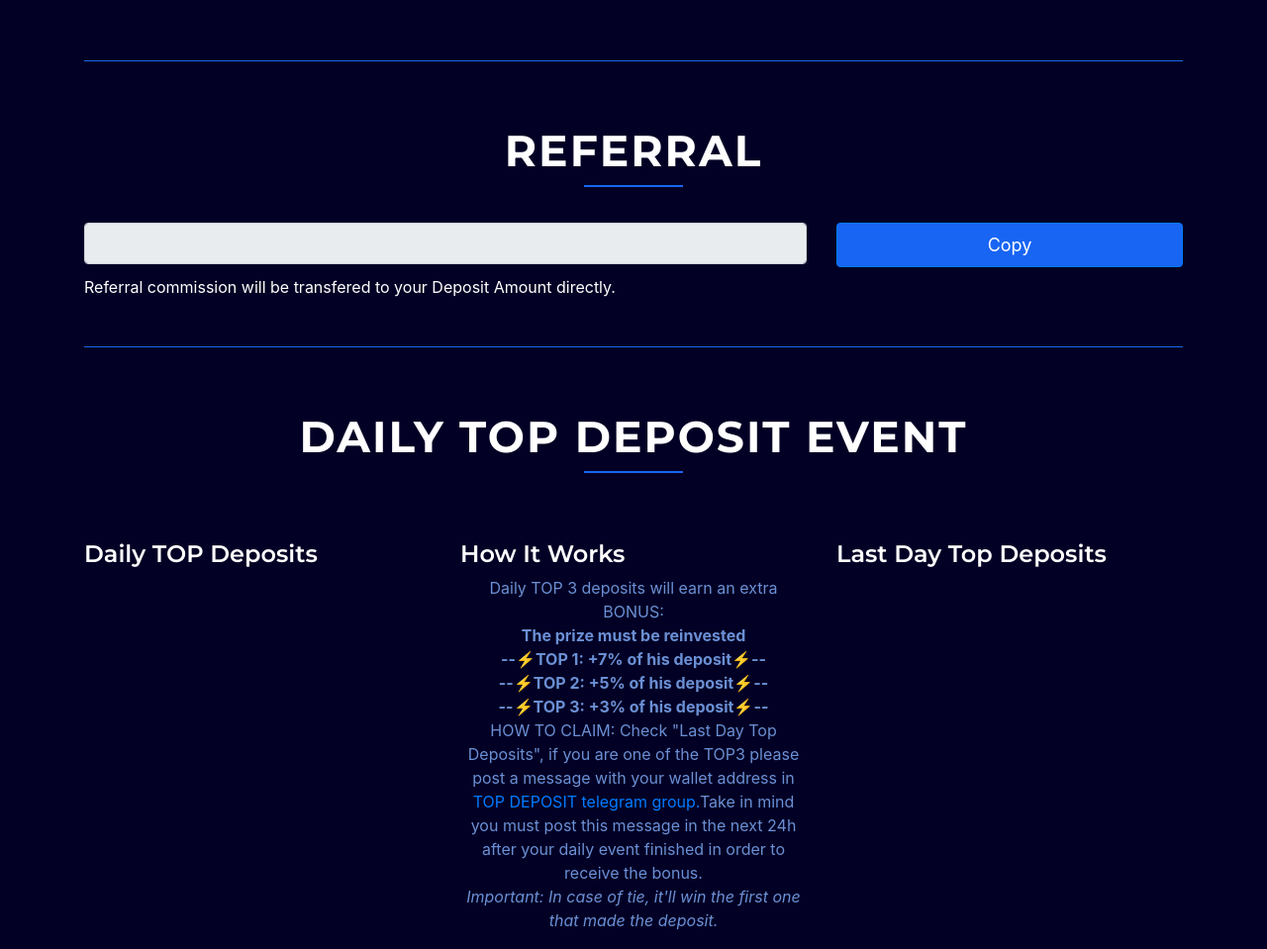
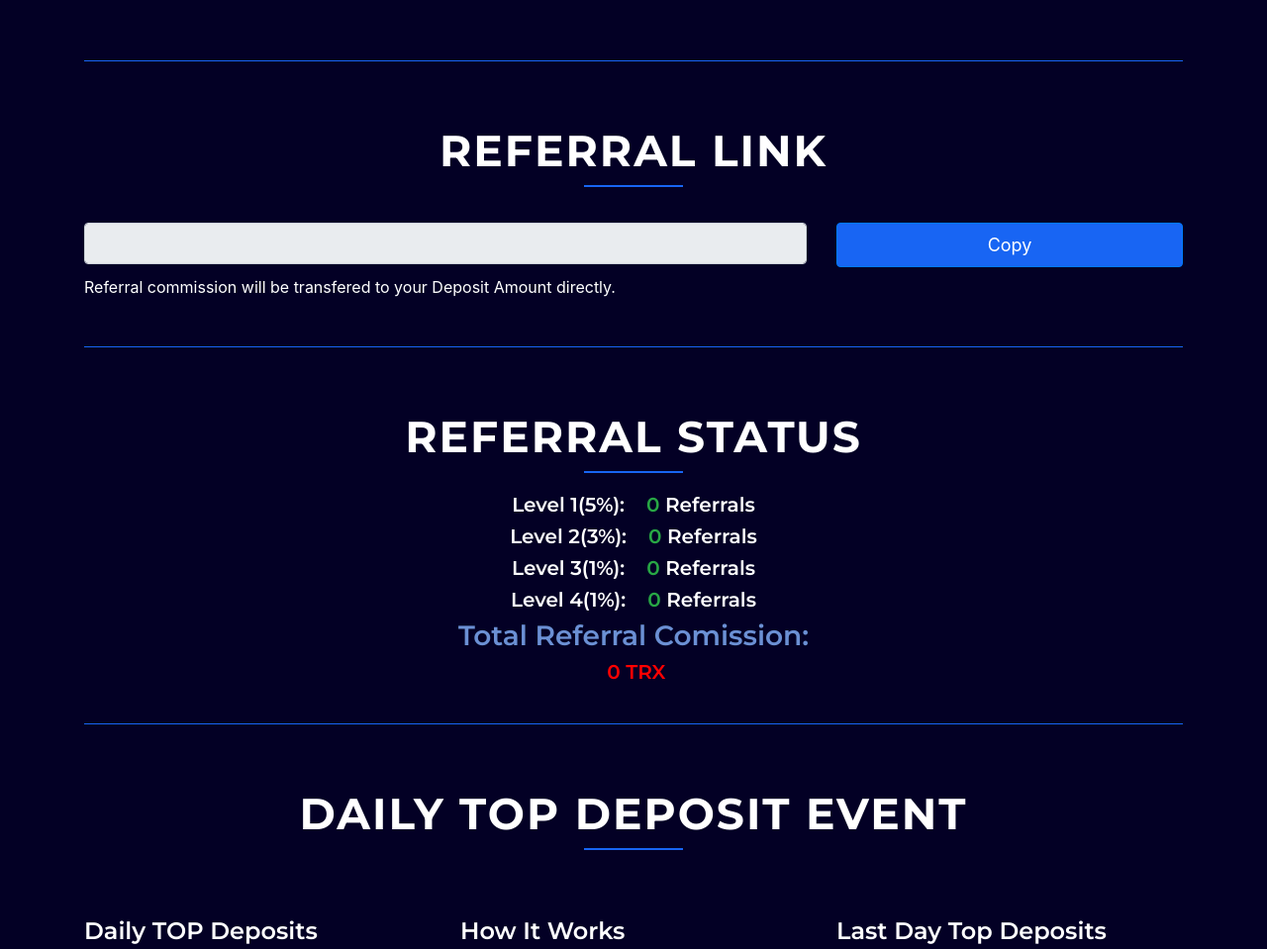
Before and after one commit to tfbuildsmart/tronflow, a plain HTML site: page index.html in a window 1280 px wide. Shown: the part 1462-2421 px from the top of the page at 99% size. Drawn offline with nearby package versions, Linux system fonts and the light colour scheme; no server answers.

Commit message:
Update index.html

```diff
--- a/index.html
+++ b/index.html
@@ -637,7 +637,7 @@
   <!-- Referral Section Start -->
   <section>
     <div class="container">
-      <h2 class="sec-title text-center text-white">REFERRAL</h2>
+      <h2 class="sec-title text-center text-white">REFERRAL LINK</h2>
       <div class="divider"></div>
       <div class="py-2"></div>
       <div class="row">
@@ -665,6 +665,29 @@
 
   <div class="py-4"></div>
 
+
+<!-- Referral Status Section Start -->
+    <section>
+      <div class="container">
+	<h2 class="sec-title text-center text-white">REFERRAL STATUS</h2>
+
+	<div class="divider"></div>
+
+
+	<h5 class="text-white text-center"> Level 1(5%):&nbsp;&nbsp; <span class="text-green" id="aff11">&nbsp;0</span> Referrals</h5>
+	<h5 class="text-white text-center"> Level 2(3%):&nbsp;&nbsp; <span class="text-green" id="aff22">&nbsp;0</span> Referrals</h5>
+	<h5 class="text-white text-center"> Level 3(1%):&nbsp;&nbsp; <span class="text-green" id="aff33">&nbsp;0</span> Referrals</h5>
+	<h5 class="text-white text-center"> Level 4(1%):&nbsp;&nbsp; <span class="text-green" id="aff44">&nbsp;0</span> Referrals</h5>
+
+	      <h3 class="text-blue text-center">Total Referral Comission: </h3>
+	<h5 class="text-red text-center"><span id="refrewards2">&nbsp;0</span> TRX</h5>
+	<div class="py-2"></div>
+        <hr />
+      </div>
+    </section>
+    <!-- Referral Status Section End -->
+
+    <div class="py-4"></div>
   <!-- Activity Section Start -->
   <section id="top-deposit">
     <div class="container">
```
